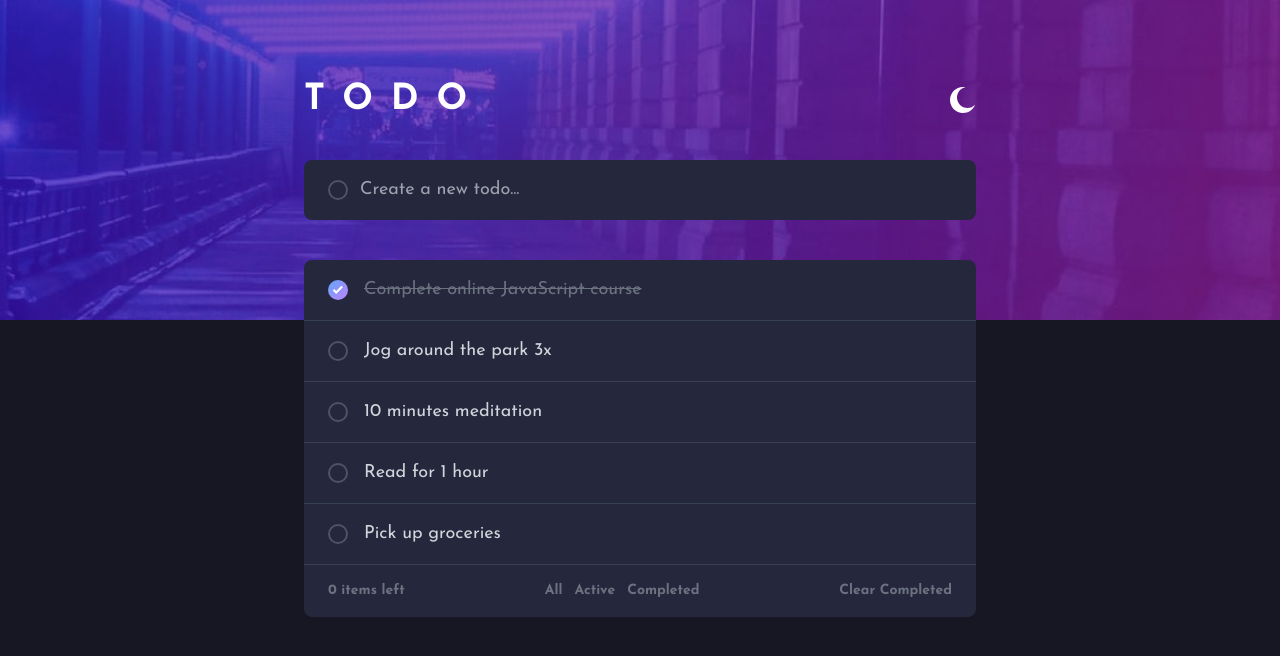
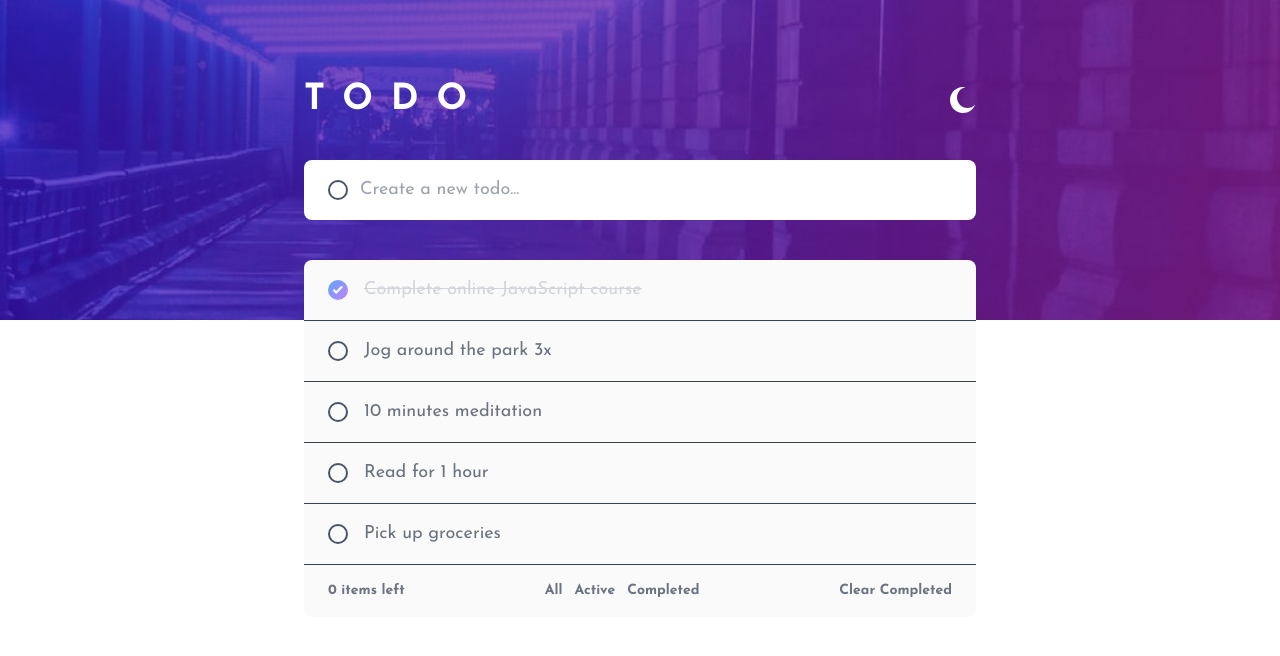
Before and after one commit to irishmicoletcando/todo-list, a React (Vite) app: page / in a window 1280 px wide. Shown: the top 656 px of the page. Built offline with nearby package versions, Linux system fonts and the light colour scheme.

Commit message:
feat: implement light and dark theme

```diff
--- a/src/components/CreateToDo.jsx
+++ b/src/components/CreateToDo.jsx
@@ -24,7 +24,7 @@ export const CreateToDo = () => {
           value={inputTodo}
           onChange={(e)=> {setInputTodo(e.target.value)}}
           placeholder="Create a new todo..."
-          className="text-gray-300 text-lg w-full px-14 py-4 rounded-lg bg-very-dark-desaturated-blue placeholder-gray-400 focus:outline-none"
+          className="text-gray-500 dark:text-gray-300 text-lg w-full px-14 py-4 rounded-lg light:bg-very-light-gray dark:bg-very-dark-desaturated-blue placeholder-gray-400 focus:outline-none"
         />
       </form>
   )
--- a/src/components/TodoElement.jsx
+++ b/src/components/TodoElement.jsx
@@ -54,8 +54,8 @@ export const TodoElement = () => {
             <span className={`
               text-lg
               ${todo.completed
-                ? 'text-gray-500 line-through'
-                : 'text-gray-300'
+                ? 'text-gray-300 dark:text-gray-500 line-through'
+                : 'text-gray-500 dark:text-gray-300'
               }
             `}>
               {todo.text}
--- a/src/pages/ToDo.jsx
+++ b/src/pages/ToDo.jsx
@@ -5,14 +5,14 @@ import { ToDoListHeader } from "../components/ToDoListHeader"
 
 export const ToDo = () => {
   return (
-    <div className="font-josefin-sans bg-very-dark-blue h-lvh">
+    <div className="font-josefin-sans light:bg-gray-300 dark:bg-very-dark-blue h-lvh">
       <div className="bg-desktop-dark bg-cover bg-no-repeat h-[320px] w-full flex items-center justify-center">
 
       </div>
-      <div className="absolute top-0 left-1/2 transform -translate-x-1/2 flex flex-col sm:w-full max-w-2xl mt-20 ">
+      <div className="absolute top-0 left-1/2 transform -translate-x-1/2 flex flex-col sm:w-full max-w-2xl mt-20">
           <ToDoListHeader />
           <CreateToDo />
-          <div className="w-full max-w-2xl mx-auto bg-very-dark-desaturated-blue rounded-lg">
+          <div className="w-full max-w-2xl mx-auto bg-very-light-gray dark:bg-very-dark-desaturated-blue rounded-lg">
             <TodoElement />
             <ToDoDetails />
           </div>
```
